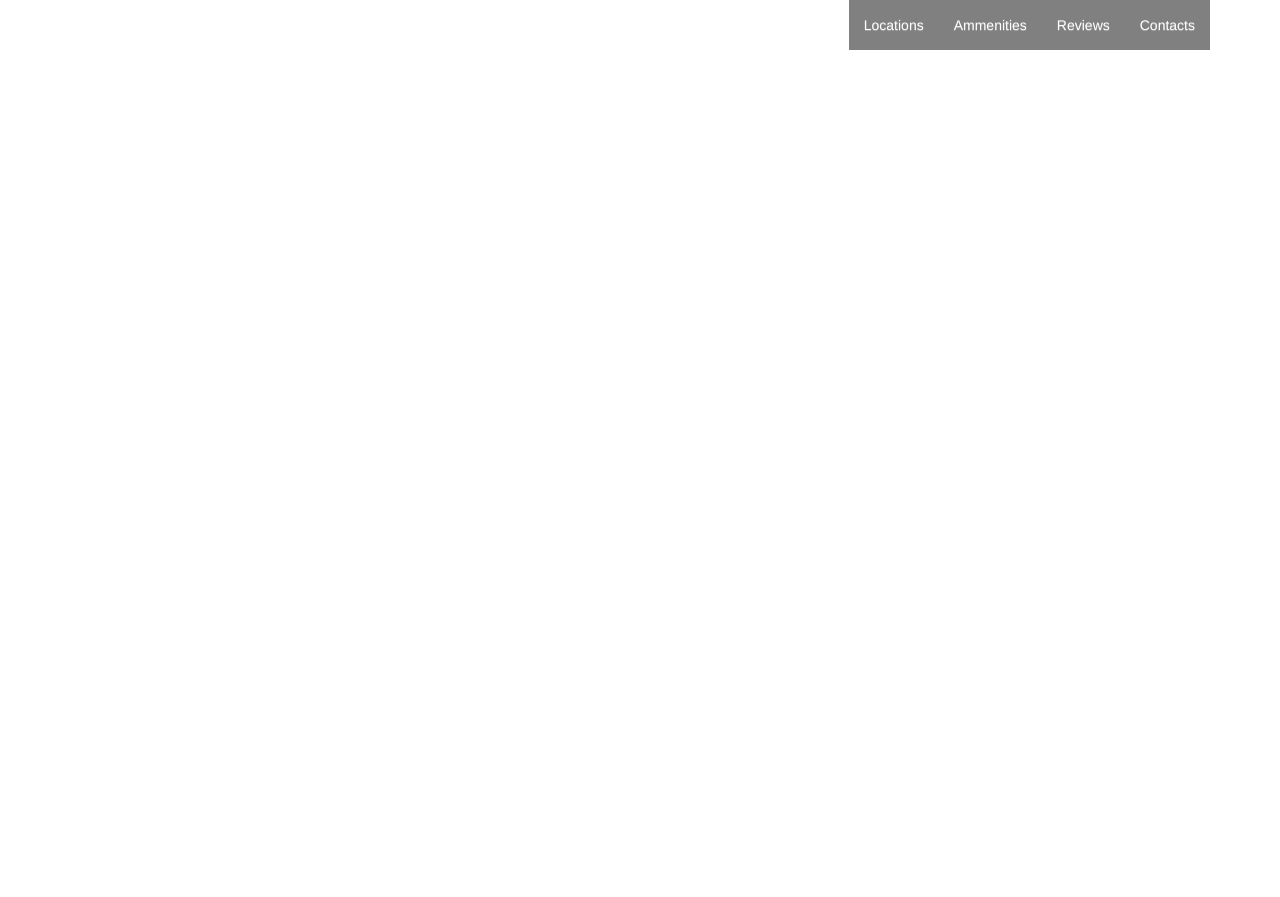
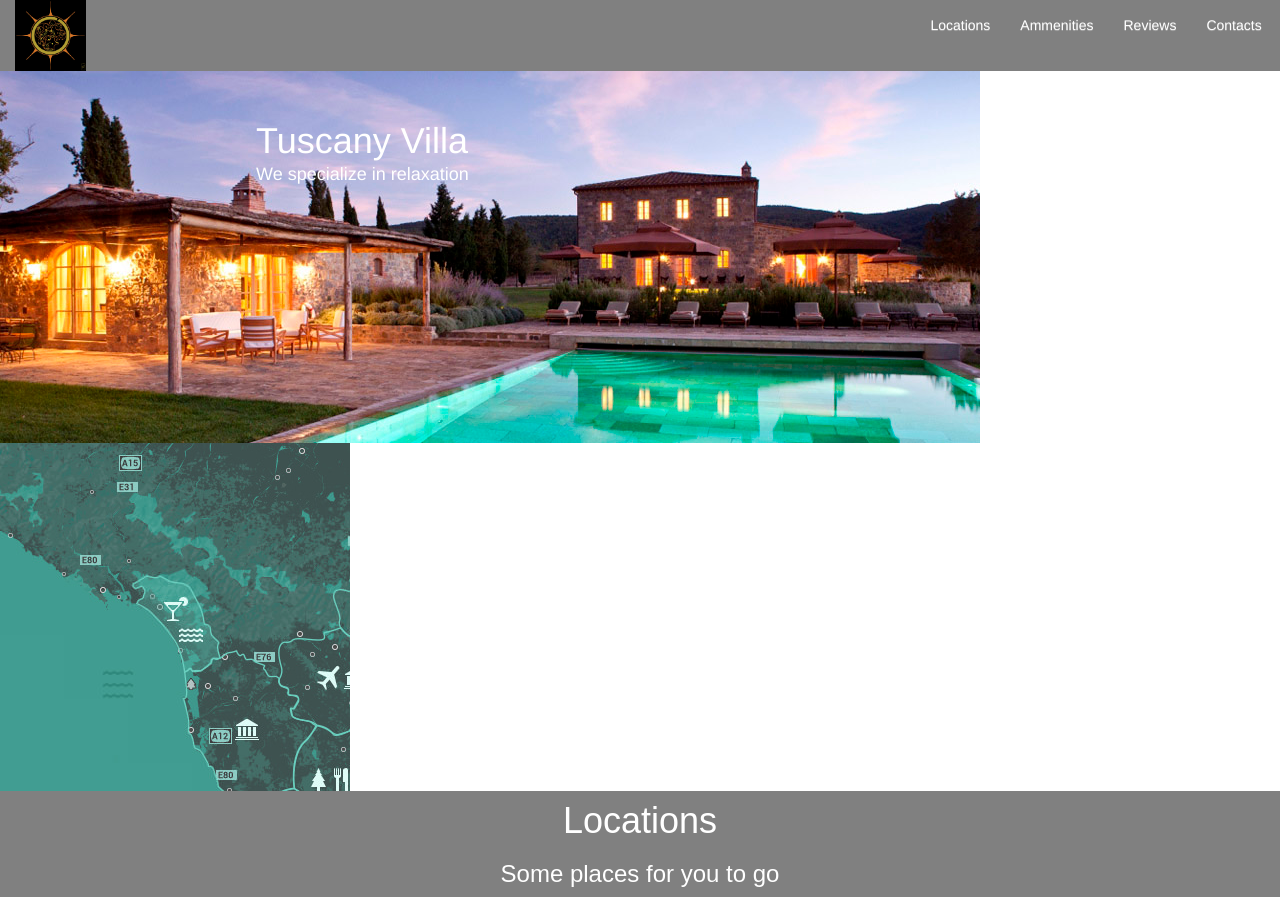
Before and after one commit to Drobin45/TuscanyVilla, a plain HTML site: page Index.html in a window 1280 px wide. Before the commit the page ends 800 px from the top, so only its background shows below. Drawn offline with nearby package versions, Linux system fonts and the light colour scheme.

Commit message:
added two pictures with text and a bar

```diff
--- a/Index.html
+++ b/Index.html
@@ -20,7 +20,10 @@
 <body>
 
     <!--NAVBAR-->
-
+    <div class="topOne col-md-1">
+        <img id="Logo" src="Images/SmilingGodLogo.jpg" width="71" />
+    </div>
+    <div class="col-md-11">
         <nav class="navbar navbar-static-top" id="navvy">
             <div class="container">
                 <div class="navbar-header">
@@ -35,6 +38,25 @@
                 </div>
             </div>
         </nav>
+    </div>
+
+        <!--HEADER-->
+
+    <div class="picWithText">
+        <img id="twoHouseImg" class="img-responsive" src="Images/TwoHousesWithPool.jpg" />
+        <h1 id="textOne">Tuscany Villa</h1>
+        <h4 id="textTwo">We specialize in relaxation</h4>
+    </div>
+
+        <div>
+            <img id="mapImg" class="img-responsive" src="Images/MapView.jpg" />
+        </div>
+
+    <div class="row head">
+        <h1>Locations</h1>
+        <h3>Some places for you to go</h3>
+    </div>
+
 
 
 </body>
--- a/StyleSheet.css
+++ b/StyleSheet.css
@@ -12,3 +12,58 @@ body {
 a{
 color: white;
 }
+.col-md-11 {
+    background-color: grey;
+}
+
+#logo {
+    float: left;
+}
+.topOne.col-md-1 {
+    background-color: grey;
+}
+
+/*HEADER*/
+
+div.head {
+    background-color: grey;
+    text-align: center;
+    color: white;
+    font-family: 'Oswald', sans-serif;
+}
+h1 {
+    margin-top:10px;
+}
+h3 {
+    margin-bottom:10px;
+}
+
+
+
+
+
+#TwoHouseImg{
+
+}
+#mapImg{
+
+}
+
+div.picWithText {
+    position: relative;
+}
+
+#textOne {
+    color: white;
+   position: absolute;
+    top: 25%;
+    left: 20%;
+}
+
+#textTwo {
+    color: white;
+   position: absolute;
+    top: 35%;
+    left: 20%;
+
+}
```
Also changed, not shown: Images/SmilingGodLogo.jpg (added). Lines whose indentation alone changed are shown as unchanged.
